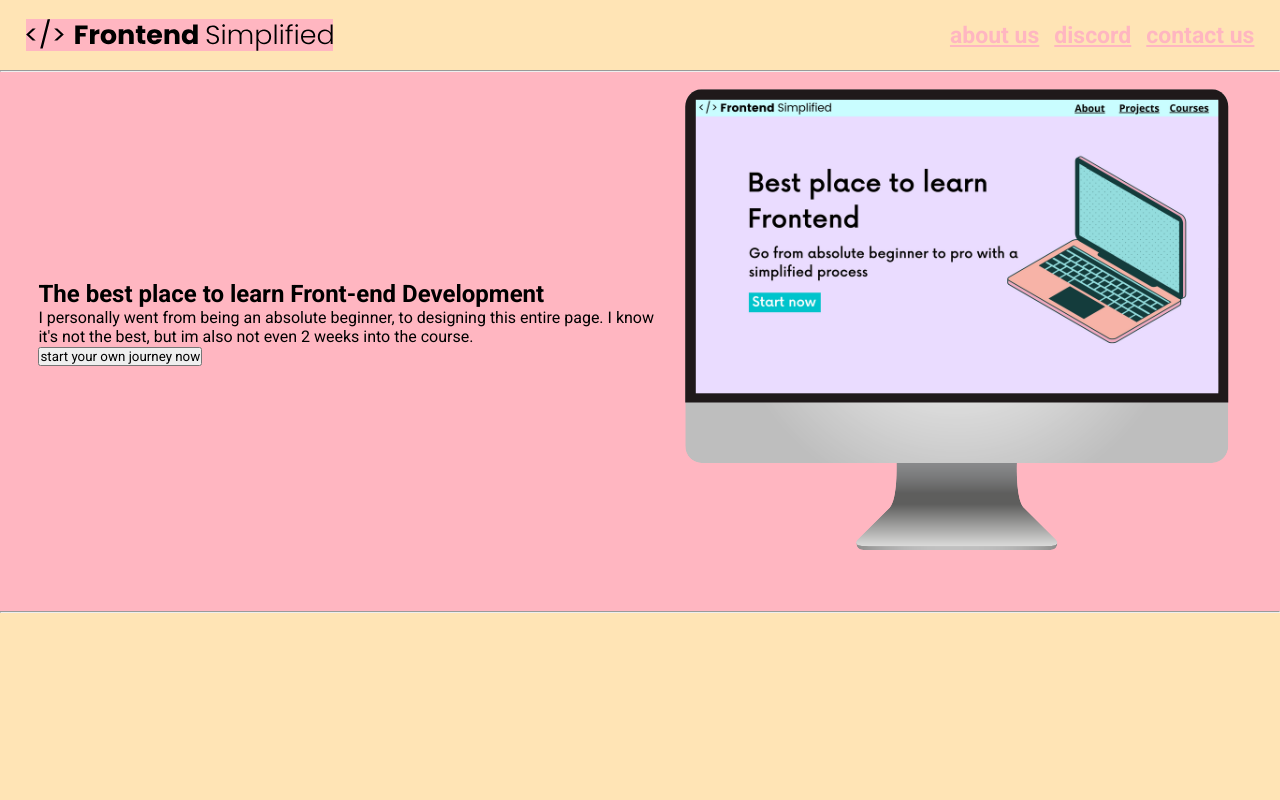
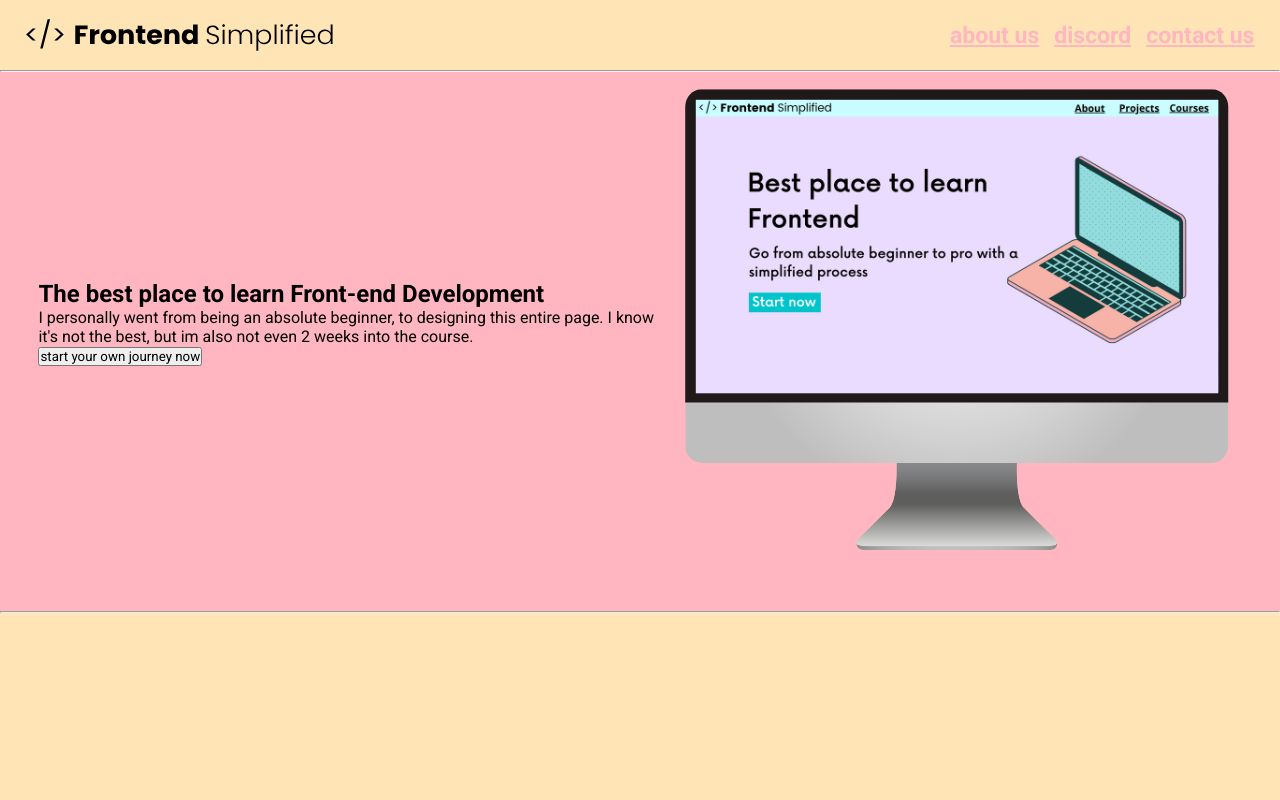
Before and after one commit to sebas-the-artist/practice-website, a plain HTML site: page index.html in a window 1280 px wide. Shown: the top 800 px of the page. Drawn offline with Linux system fonts and the light colour scheme; a web font is replaced by a local one.

```diff
--- a/styles.css
+++ b/styles.css
@@ -17,7 +17,6 @@
 }
 .logo {
   width: 25%;
-  background-color: lightpink;
 }
 ul {
   display: flex;
```
